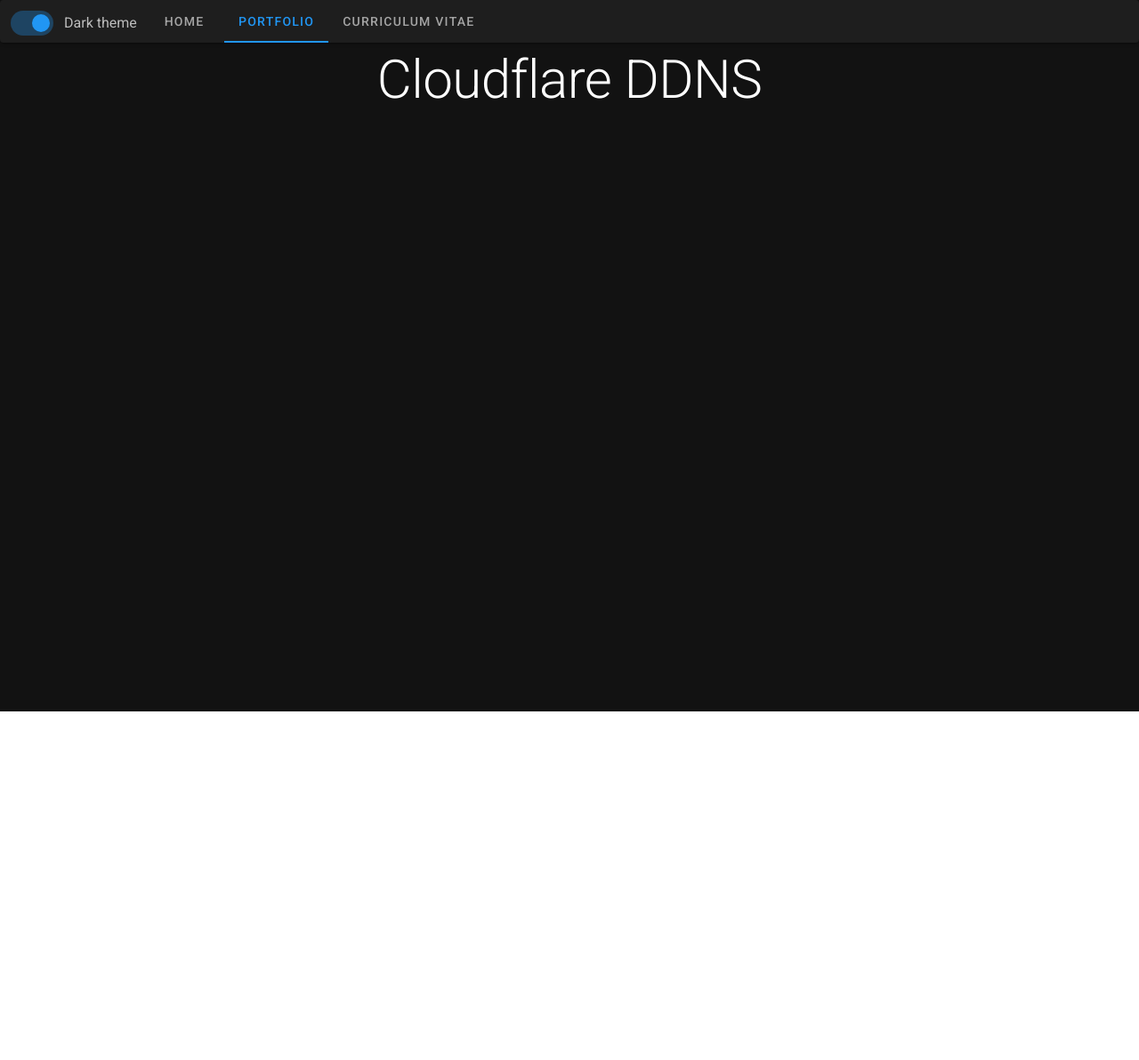
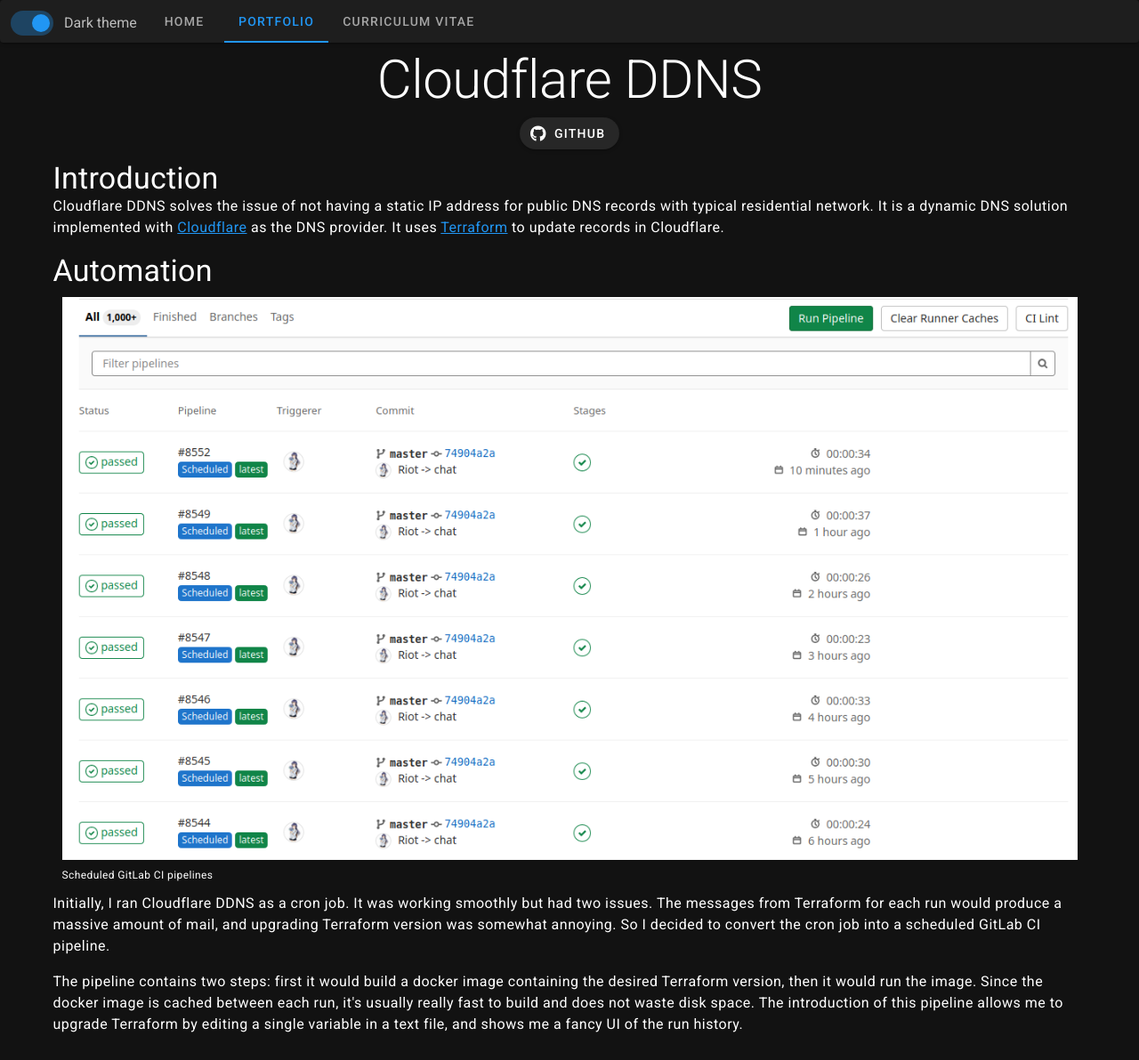
Before and after one commit to MaT1g3R/peijun.dev, a Vue app: page /portfolio/cloudflare-ddns in a window 1280 px wide. Shown: the whole page at 89% size. Before the commit the page ends 800 px from the top, so only its background shows below. Built offline with nearby package versions, Linux system fonts and the light colour scheme; what vue-resource would draw is missing.

Commit message:
Describe CloudflareDdns

```diff
--- a/src/components/project-pages/CloudflareDdns.vue
+++ b/src/components/project-pages/CloudflareDdns.vue
@@ -2,13 +2,58 @@
   <div>
     <v-container>
       <h1 class="text-h2 text-center">Cloudflare DDNS</h1>
+
+      <v-container fluid>
+        <v-row align="center" justify="center">
+          <v-col cols="auto">
+            <IconButton
+              href="https://github.com/MaT1g3R/cloudflare-ddns"
+              icon="github"
+              >GitHub</IconButton
+            >
+          </v-col>
+        </v-row>
+      </v-container>
+
+      <h2 class="text-h4">Introduction</h2>
+      <p class="text-body-1">
+        Cloudflare DDNS solves the issue of not having a static IP address for
+        public DNS records with typical residential network. It is a dynamic DNS
+        solution implemented with
+        <a href="https://www.cloudflare.com/">Cloudflare</a> as the DNS
+        provider. It uses <a href="https://www.terraform.io/">Terraform</a> to
+        update records in Cloudflare.
+      </p>
+
+      <h2 class="text-h4">Automation</h2>
+      <ImageFigure
+        src="/static/terraform-cloudflare.png"
+        caption="Scheduled GitLab CI pipelines"
+      ></ImageFigure>
+      <p class="text-body-1">
+        Initially, I ran Cloudflare DDNS as a cron job. It was working smoothly
+        but had two issues. The messages from Terraform for each run would
+        produce a massive amount of mail, and upgrading Terraform version was
+        somewhat annoying. So I decided to convert the cron job into a scheduled
+        GitLab CI pipeline.
+      </p>
+      <p class="text-body-1">
+        The pipeline contains two steps: first it would build a docker image
+        containing the desired Terraform version, then it would run the image.
+        Since the docker image is cached between each run, it's usually really
+        fast to build and does not waste disk space. The introduction of this
+        pipeline allows me to upgrade Terraform by editing a single variable in
+        a text file, and shows me a fancy UI of the run history.
+      </p>
     </v-container>
   </div>
 </template>
 
 <script lang="ts">
 import { Component, Vue } from "vue-property-decorator";
+import IconButton from "@/components/IconButton.vue";
+import ImageFigure from "@/components/project-pages/ImageFigure.vue";
 
-@Component({})
+@Component({ components: { ImageFigure, IconButton } })
 export default class CloudflareDdns extends Vue {}
 </script>
```
Also changed, not shown: public/static/terraform-cloudflare.png (added).
